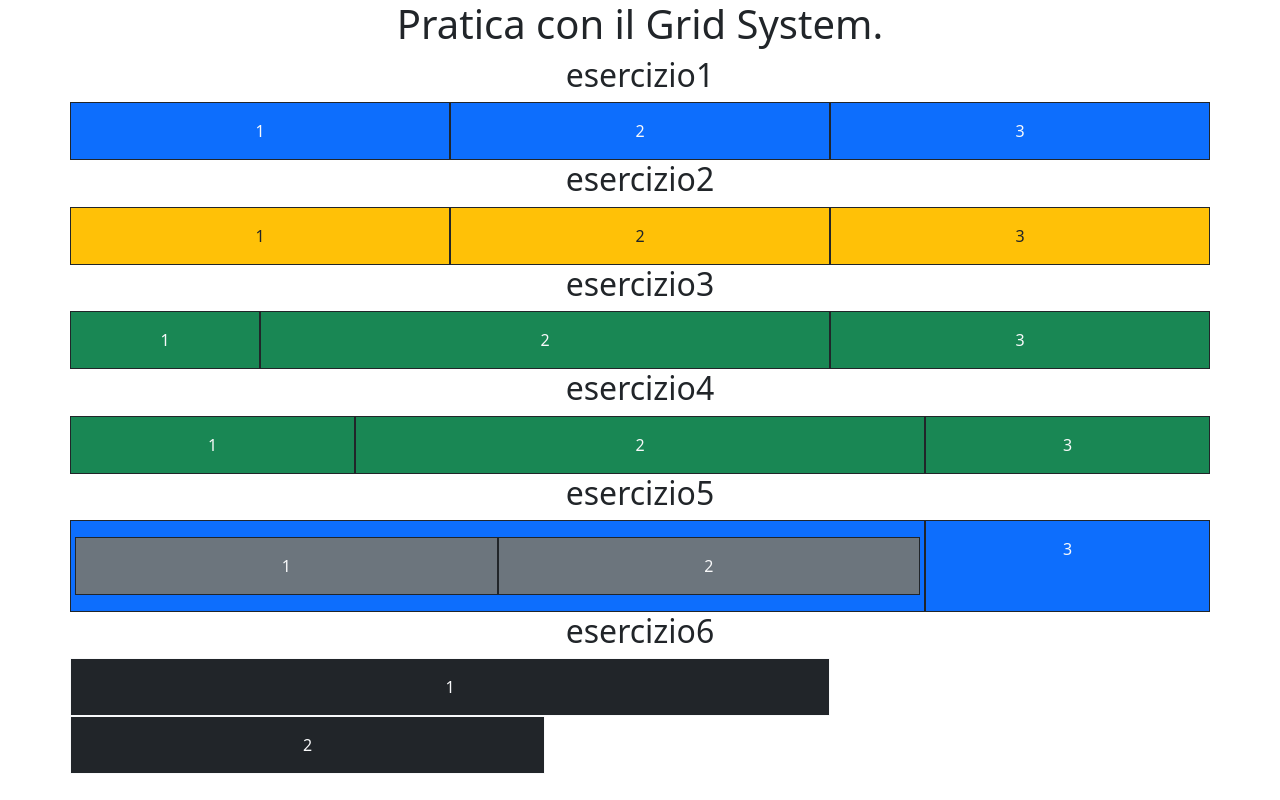
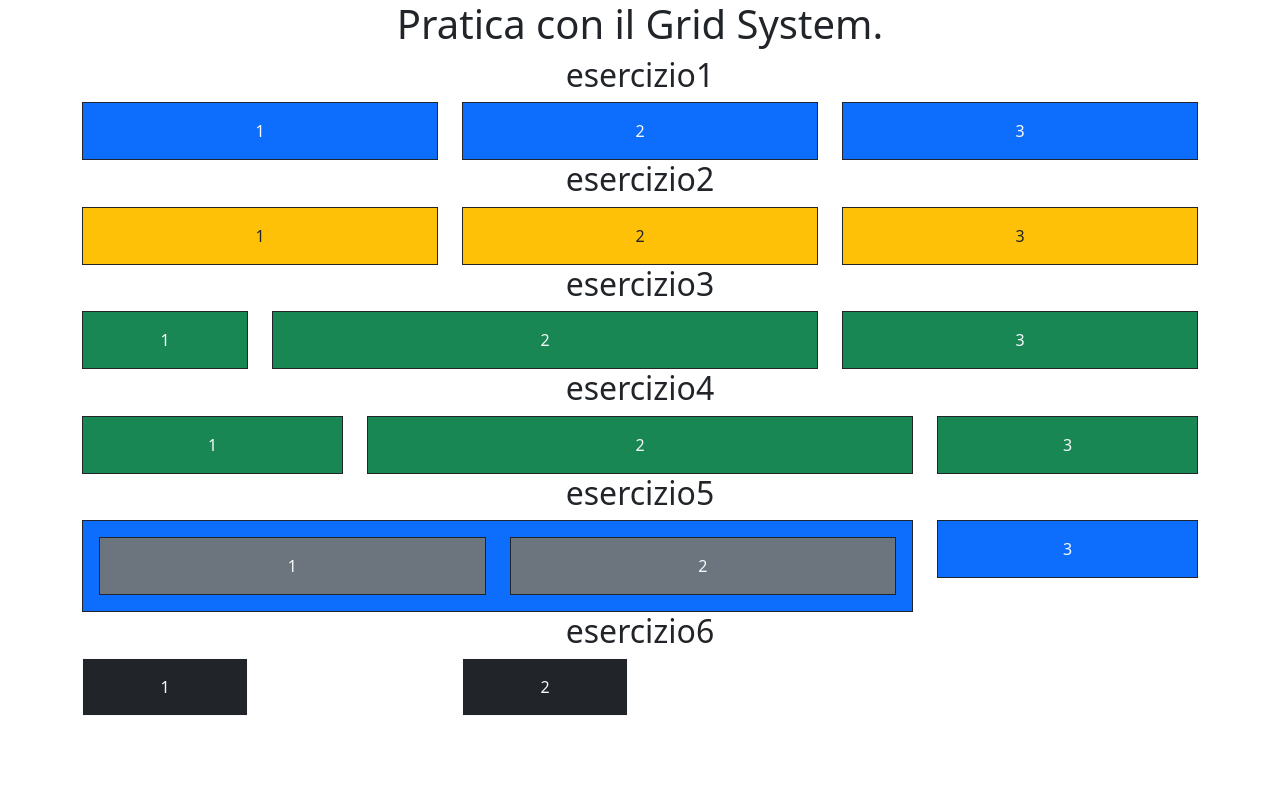
Before and after one commit to domenico2003/u2-s2-g1-Dattilo-Domenico, a plain HTML site: page index.html in a window 1280 px wide. Drawn offline with nearby package versions, Linux system fonts and the light colour scheme.

Commit message:
correzione compito

```diff
--- a/index.html
+++ b/index.html
@@ -1,102 +1,157 @@
-<!doctype html>
+<!DOCTYPE html>
 <html lang="en">
   <head>
-    <meta charset="utf-8">
-    <meta name="viewport" content="width=device-width, initial-scale=1">
+    <meta charset="utf-8" />
+    <meta name="viewport" content="width=device-width, initial-scale=1" />
     <title>Bootstrap demo</title>
-    <link href="https://cdn.jsdelivr.net/npm/bootstrap@5.3.0-alpha1/dist/css/bootstrap.min.css" rel="stylesheet" integrity="sha384-GLhlTQ8iRABdZLl6O3oVMWSktQOp6b7In1Zl3/Jr59b6EGGoI1aFkw7cmDA6j6gD" crossorigin="anonymous">
+    <link
+      href="https://cdn.jsdelivr.net/npm/bootstrap@5.3.0-alpha1/dist/css/bootstrap.min.css"
+      rel="stylesheet"
+      integrity="sha384-GLhlTQ8iRABdZLl6O3oVMWSktQOp6b7In1Zl3/Jr59b6EGGoI1aFkw7cmDA6j6gD"
+      crossorigin="anonymous"
+    />
   </head>
   <body>
     <div class="container">
       <h1 class="text-center">Pratica con il Grid System.</h1>
 
       <h2 class="text-center">esercizio1</h2>
-
-        <div class="row h-25 justify-content-between">
-            <div class="col-md-4 bg-primary border border-dark text-center p-3  text-light">
+      <div class="Grid">
+        <div class="row">
+          <div class="col-md-4">
+            <div
+              class="bg-primary border border-dark text-center p-3 text-light"
+            >
               1
             </div>
-            <div class="col-md-4 bg-primary border border-dark text-center p-3  text-light">
+          </div>
+          <div class="col-md-4">
+            <div
+              class="bg-primary border border-dark text-center p-3 text-light"
+            >
               2
             </div>
-            <div class="col-md-4 bg-primary border border-dark text-center p-3 text-light">
+          </div>
+          <div class="col-md-4">
+            <div
+              class="bg-primary border border-dark text-center p-3 text-light"
+            >
               3
+            </div>
+          </div>
         </div>
       </div>
 
       <h2 class="text-center">esercizio2</h2>
 
       <div class="row h-25 justify-content-between">
-            <div class="col-12 col-lg-4 bg-warning border border-dark text-center p-3  dark-text">
+        <div class="col-12 col-lg-4">
+          <div class="bg-warning border border-dark text-center p-3 dark-text">
             1
           </div>
-            <div class="col-12 col-lg-4 bg-warning border border-dark text-center p-3  dark-text">
+        </div>
+        <div class="col-12 col-lg-4">
+          <div class="bg-warning border border-dark text-center p-3 dark-text">
             2
           </div>
-            <div class="col-12 col-lg-4 bg-warning border border-dark text-center p-3  dark-text">
+        </div>
+        <div class="col-12 col-lg-4">
+          <div class="bg-warning border border-dark text-center p-3 dark-text">
             3
+          </div>
         </div>
       </div>
 
       <h2 class="text-center">esercizio3</h2>
 
       <div class="row h-25 justify-content-between">
-            <div class="col-2 col-sm-2 col-md-6 col-lg-4 col-xl-2 col-xxl-7 bg-success border border-dark text-center p-3  text-light">
+        <div class="col-2 col-sm-2 col-md-6 col-lg-4 col-xl-2 col-xxl-7">
+          <div class="bg-success border border-dark text-center p-3 text-light">
             1
           </div>
-            <div class="col-2 col-sm-4 col-md-4 col-lg-4 col-xl-6 col-xxl-3 bg-success border border-dark text-center p-3  text-light">
+        </div>
+        <div class="col-2 col-sm-4 col-md-4 col-lg-4 col-xl-6 col-xxl-3">
+          <div class="bg-success border border-dark text-center p-3 text-light">
             2
           </div>
-            <div class="col-2 col-sm-6 col-md-2 col-lg-4 col-xl-4 col-xxl-2 bg-success border border-dark text-center p-3  text-light">
+        </div>
+        <div class="col-2 col-sm-6 col-md-2 col-lg-4 col-xl-4 col-xxl-2">
+          <div class="bg-success border border-dark text-center p-3 text-light">
             3
+          </div>
         </div>
       </div>
 
       <h2 class="text-center">esercizio4</h2>
 
       <div class="row h-25 justify-content-between">
-            <div class="col-lg-2 col-xl-3 col-xxl-5 bg-success border border-dark text-center p-3  text-light">
+        <div class="col-lg-2 col-xl-3 col-xxl-5">
+          <div class="bg-success border border-dark text-center p-3 text-light">
             1
           </div>
-            <div class="col-lg-8 col-xl-6 col-xxl-2 bg-success border border-dark text-center p-3  text-light">
+        </div>
+        <div class="col-lg-8 col-xl-6 col-xxl-2">
+          <div class="bg-success border border-dark text-center p-3 text-light">
             2
           </div>
-            <div class="col-lg-2 col-xl-3 col-xxl-5 bg-success border border-dark text-center p-3  text-light">
+        </div>
+        <div class="col-lg-2 col-xl-3 col-xxl-5">
+          <div class="bg-success border border-dark text-center p-3 text-light">
             3
+          </div>
         </div>
       </div>
 
       <h2 class="text-center">esercizio5</h2>
 
       <div class="row h-25 justify-content-between">
-            <div class="col-lg-8 col-xl-9 col-xxl-10 bg-primary border border-dark text-center p-3  text-light">
+        <div class="col-lg-8 col-xl-9 col-xxl-10">
+          <div class="bg-primary border border-dark text-center p-3 text-light">
             <div class="row h-25 justify-content-between">
-                    <div class="col-lg-6 bg-secondary border border-dark text-center p-3  text-light">
+              <div class="col-lg-6">
+                <div
+                  class="bg-secondary border border-dark text-center p-3 text-light"
+                >
                   1
                 </div>
-                    <div class="col-lg-6  bg-secondary border border-dark text-center p-3  text-light">
+              </div>
+              <div class="col-lg-6">
+                <div
+                  class="bg-secondary border border-dark text-center p-3 text-light"
+                >
                   2
                 </div>
               </div>
             </div>
+          </div>
+        </div>
 
-            <div class="col-lg-4 col-xl-3 col-xxl-2 bg-primary border border-dark text-center p-3  text-light">
+        <div class="col-lg-4 col-xl-3 col-xxl-2">
+          <div class="bg-primary border border-dark text-center p-3 text-light">
             3
+          </div>
         </div>
       </div>
 
       <h2 class="text-center">esercizio6</h2>
 
-        <div class="row h-25 justify-content-between">
-            <div class="col-lg-8 col-xl-8 col-xxl-8 bg-dark border border-light text-center p-3  text-light">
+      <div class="row">
+        <div class="col-lg-2">
+          <div class="bg-dark border border-light text-center p-3 text-light">
             1
           </div>
-            <div class="col-lg-4 col-xl-5 col-xxl-6 bg-dark border border-light text-center p-3  text-light">
+        </div>
+        <div class="col-lg-2 offset-xl-2 offset-xxl-4">
+          <div class="bg-dark border border-light text-center p-3 text-light">
             2
           </div>
         </div>
-
       </div>
-    <script src="https://cdn.jsdelivr.net/npm/bootstrap@5.3.0-alpha1/dist/js/bootstrap.bundle.min.js" integrity="sha384-w76AqPfDkMBDXo30jS1Sgez6pr3x5MlQ1ZAGC+nuZB+EYdgRZgiwxhTBTkF7CXvN" crossorigin="anonymous"></script>
+    </div>
+    <script
+      src="https://cdn.jsdelivr.net/npm/bootstrap@5.3.0-alpha1/dist/js/bootstrap.bundle.min.js"
+      integrity="sha384-w76AqPfDkMBDXo30jS1Sgez6pr3x5MlQ1ZAGC+nuZB+EYdgRZgiwxhTBTkF7CXvN"
+      crossorigin="anonymous"
+    ></script>
   </body>
 </html>
```
Lines whose indentation alone changed are shown as unchanged.
